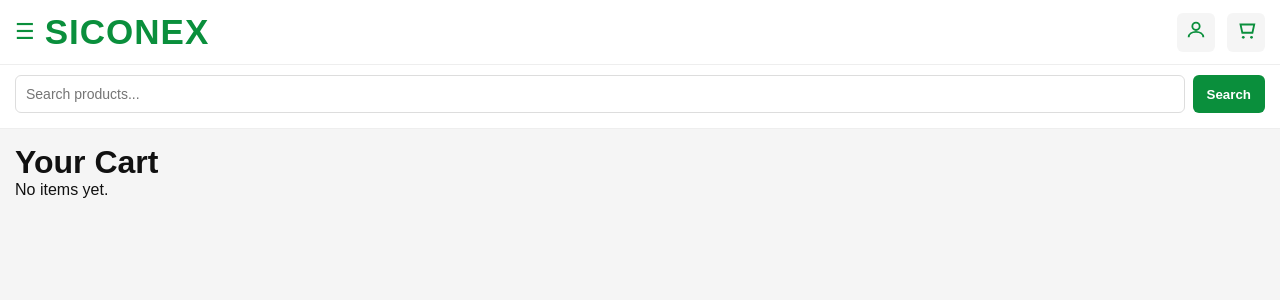
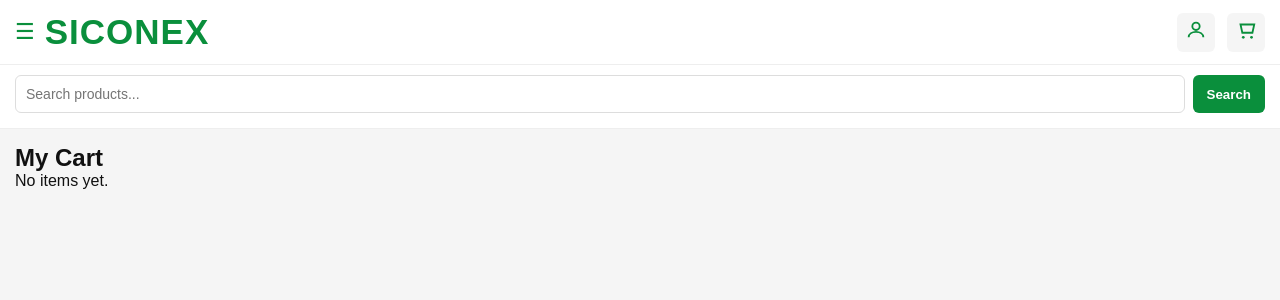
Before and after one commit to protichenoch1/siconex1, a Next.js app: page /cart in a window 1280 px wide. Shown: the top 300 px of the page. Built offline with nearby package versions, Linux system fonts and the light colour scheme.

Commit message:
Change cart header from 'Your Cart' to 'My Cart'

```diff
--- a/app/cart/page.js
+++ b/app/cart/page.js
@@ -52,7 +52,7 @@ export default function Cart() {
   if (cart.length === 0) {
     return (
       <div className="container">
-        <h1>Your Cart</h1>
+        <h2>My Cart</h2>
         <p>No items yet.</p>
       </div>
     );
```
